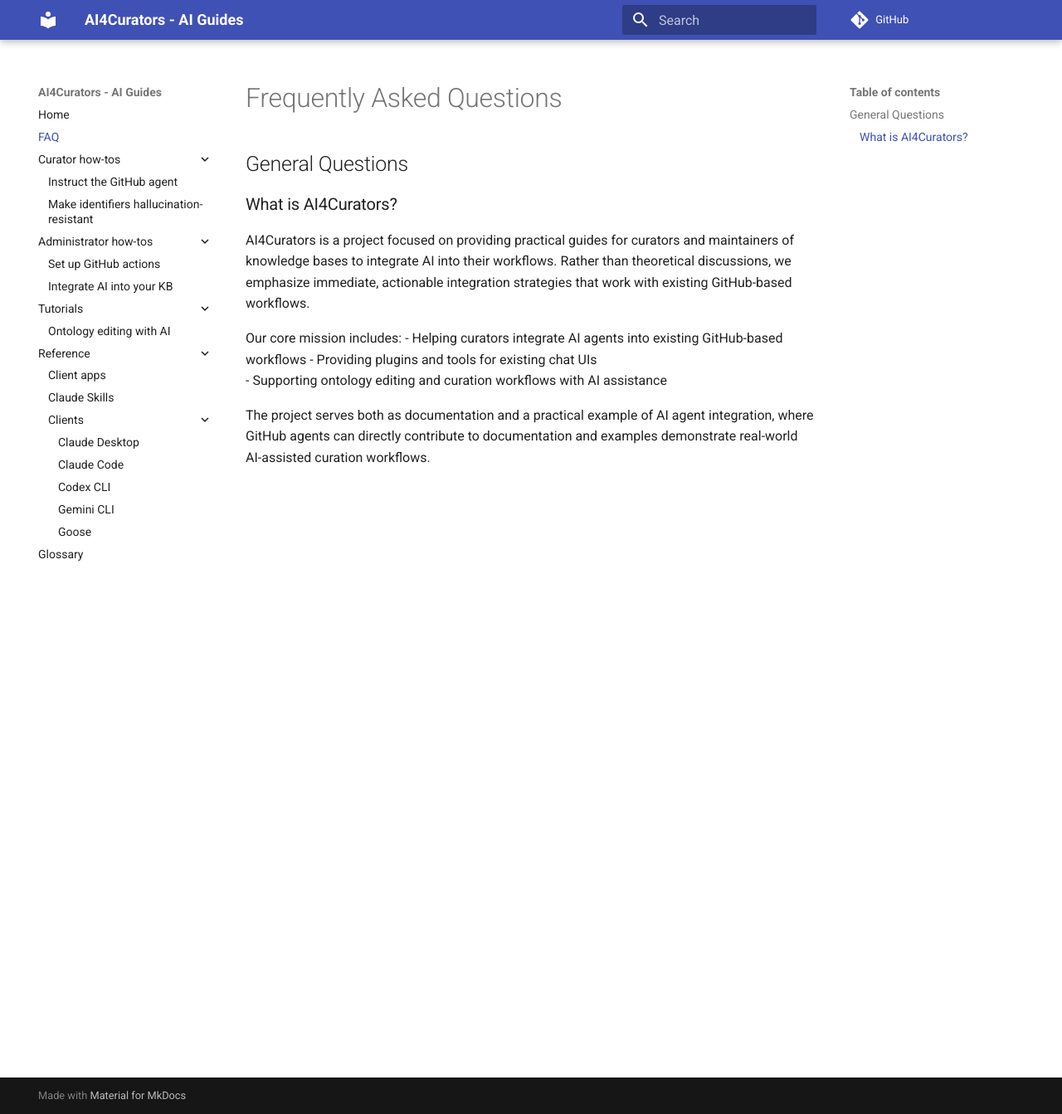
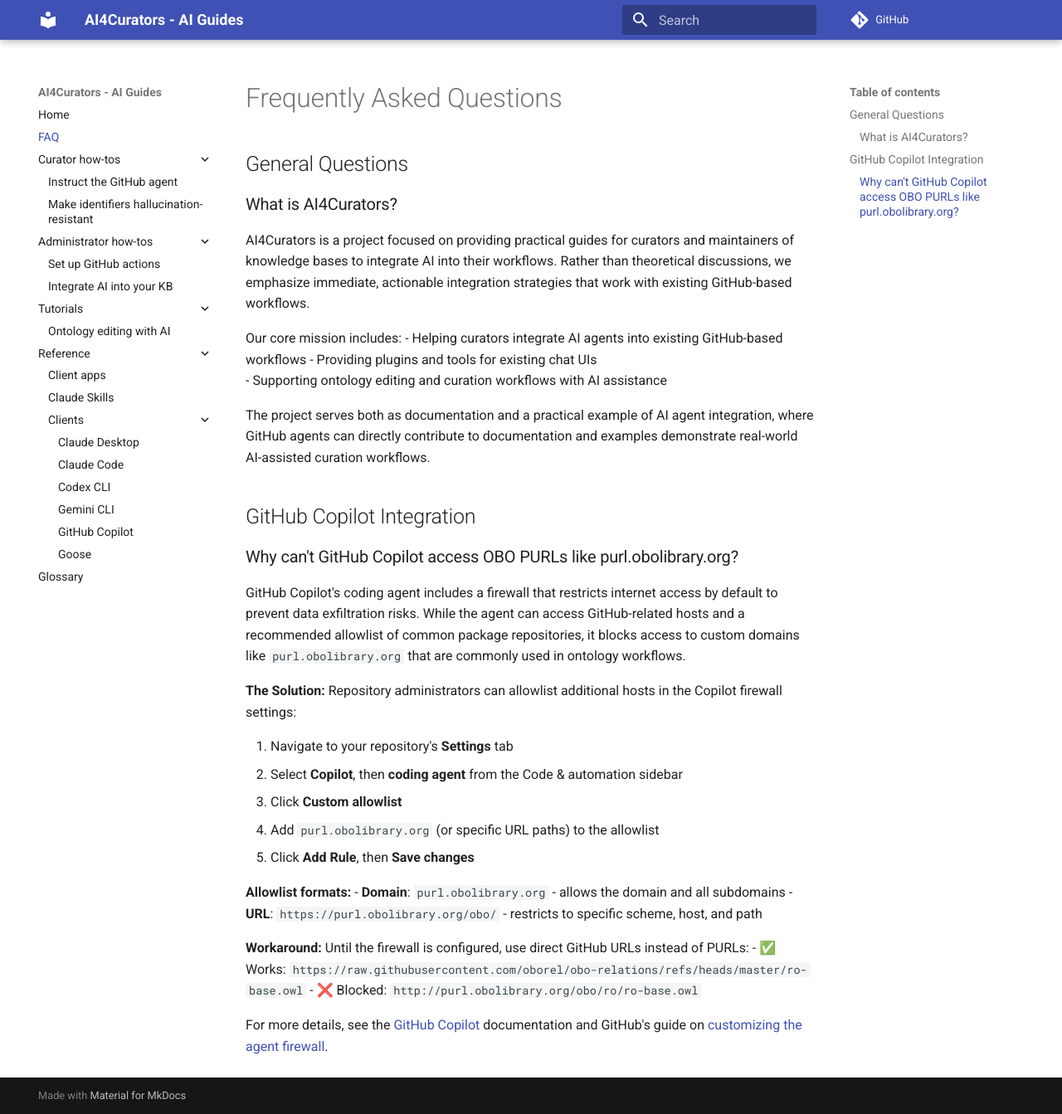
Before and after one commit to ai4curation/aidocs, an MkDocs documentation site: the page built from docs/faq.md, in a window 1280 px wide and 1343 px high. Shown: the whole window at 83% size. Built offline with MkDocs 1.6.1 and Material for MkDocs 9.7.7, drawn with Linux system fonts in a browser that asks for light colours; comment, search, counter and statistics services are not loaded.

Commit message:
Add GitHub Copilot firewall documentation and FAQ entry
This update addresses issue #32 regarding GitHub Copilot's inability to access
OBO PURLs (purl.obolibrary.org) due to firewall restrictions.

Changes:
- Added comprehensive GitHub Copilot documentation covering firewall configuration
- Added FAQ entry explaining the PURL access issue and solution
- Included step-by-step instructions for allowlisting domains
- Documented workarounds using direct GitHub URLs
- Added security best practices and troubleshooting guidance
- Updated navigation to include GitHub Copilot in the clients section

The documentation provides both immediate solutions (allowlist configuration)
and workarounds (direct GitHub URLs) for ontology curation workflows.

Resolves #32

🤖 Generated with [Claude Code](https://claude.com/claude-code)

Co-Authored-By: Claude <noreply@anthropic.com>

```diff
--- a/docs/faq.md
+++ b/docs/faq.md
@@ -12,3 +12,27 @@ Our core mission includes:
 - Supporting ontology editing and curation workflows with AI assistance
 
 The project serves both as documentation and a practical example of AI agent integration, where GitHub agents can directly contribute to documentation and examples demonstrate real-world AI-assisted curation workflows.
+
+## GitHub Copilot Integration
+
+### Why can't GitHub Copilot access OBO PURLs like purl.obolibrary.org?
+
+GitHub Copilot's coding agent includes a firewall that restricts internet access by default to prevent data exfiltration risks. While the agent can access GitHub-related hosts and a recommended allowlist of common package repositories, it blocks access to custom domains like `purl.obolibrary.org` that are commonly used in ontology workflows.
+
+**The Solution:** Repository administrators can allowlist additional hosts in the Copilot firewall settings:
+
+1. Navigate to your repository's **Settings** tab
+2. Select **Copilot**, then **coding agent** from the Code & automation sidebar
+3. Click **Custom allowlist**
+4. Add `purl.obolibrary.org` (or specific URL paths) to the allowlist
+5. Click **Add Rule**, then **Save changes**
+
+**Allowlist formats:**
+- **Domain**: `purl.obolibrary.org` - allows the domain and all subdomains
+- **URL**: `https://purl.obolibrary.org/obo/` - restricts to specific scheme, host, and path
+
+**Workaround:** Until the firewall is configured, use direct GitHub URLs instead of PURLs:
+- ✅ Works: `https://raw.githubusercontent.com/oborel/obo-relations/refs/heads/master/ro-base.owl`
+- ❌ Blocked: `http://purl.obolibrary.org/obo/ro/ro-base.owl`
+
+For more details, see the [GitHub Copilot](reference/clients/github-copilot.md) documentation and GitHub's guide on [customizing the agent firewall](https://docs.github.com/en/copilot/how-tos/use-copilot-agents/coding-agent/customize-the-agent-firewall).
--- a/mkdocs.yml
+++ b/mkdocs.yml
@@ -53,6 +53,7 @@ nav:
         - Claude Code: reference/clients/claude-code.md
         - Codex CLI: reference/clients/codex-cli.md
         - Gemini CLI: reference/clients/gemini-cli.md
+        - GitHub Copilot: reference/clients/github-copilot.md
         - Goose: reference/clients/goose.md
   - Glossary: glossary.md
 
```
Also changed, not shown: docs/reference/clients/github-copilot.md (added, +173 -0 lines).
